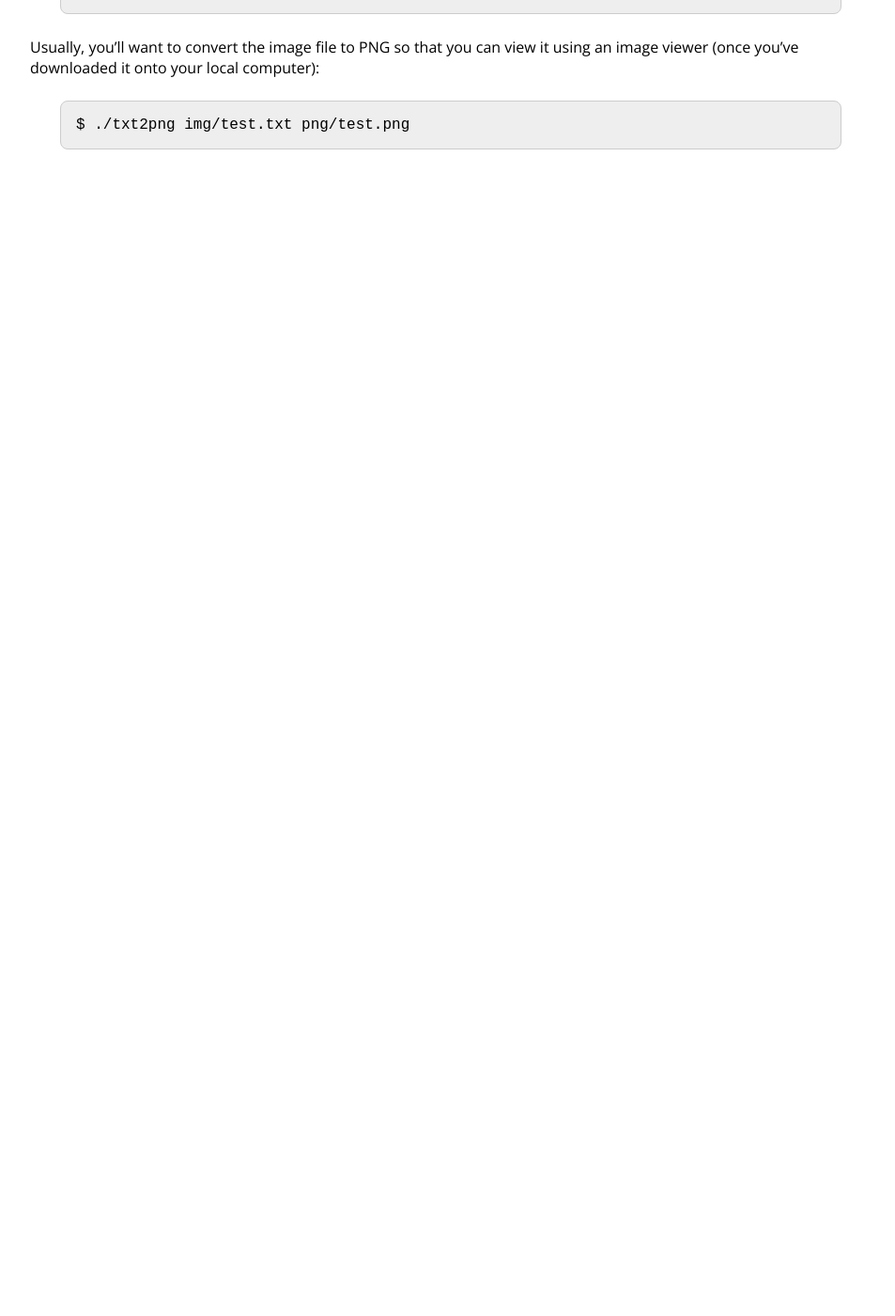
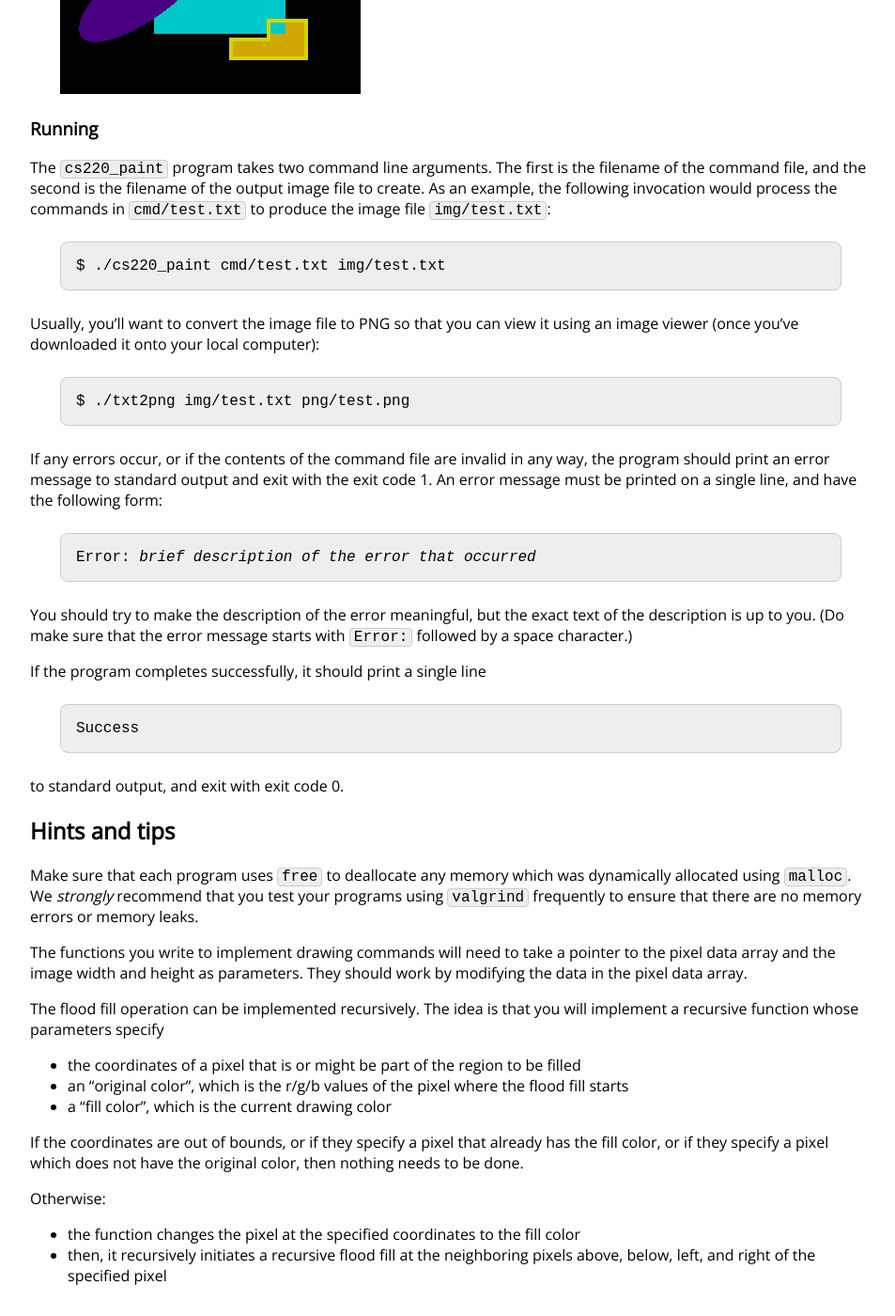
Before and after one commit to jhu-ip/cs220-s22, a Jekyll site: the page built from assign/hw3.md, in a window 1280 px wide and 1400 px high, scrolled down 6607 px. Shown: the whole window at 94% size, without its empty margins (160-1113 px from the left). Built offline with Jekyll 4.4.1, drawn with Linux system fonts in a browser that asks for light colours; some web fonts are replaced; before the commit the page ends 6798 px from its top, so only the background shows below that; some of the changed text lies outside the part shown.

Commit message:
hints and tips, mention bounds/clipping issues

````diff
--- a/assign/hw3.md
+++ b/assign/hw3.md
@@ -55,6 +55,17 @@
 ```
 $ cp -r ~/cs220-s22-public/homework/hw3/* .
 ```
+
+Throughout your work on this assignment, be sure to frequently add, commit
+(supplying meaningful messages) and push your changes to your personal
+git repository.  After you complete your work on the assignment, you'll
+be asked to submit a `gitlog.txt` file, just as in [Homework 0](hw0.html).
+However, we expect your log for this homework to show more
+activity. Recall that your code is always expected to compile without
+errors or warnings. Submissions which don't compile properly may earn
+zero points, so be sure to submit to Gradescope early and often! And
+once you get a good start on the assignment, always have some earlier
+compiling version of your work pushed up to Github.
 
 ### Working with image files
 
@@ -125,10 +136,10 @@
 of the first row of 320 pixels. The next 320 × 3 byte values specify the colors
 of the second row of pixels, and so forth.
 
-In your code, you should use an array of `unsigned char` elements to represent
-the pixel color component values for the entire image.  This array should store
-the r/g/b pixel color values row by row, the same way that the values are stored
-in the image file.
+In your code, you should use a dynamically allocated array of `unsigned char`
+elements to represent the pixel color component values for the entire image.
+This array should store the r/g/b pixel color values row by row, the same way
+that the values are stored in the image file.
 
 ## Image functions
 
@@ -291,6 +302,15 @@
 and right from the start pixel, one pixel at a time, should be changed
 to the current drawing color.
 
+Your implementations of drawing operations should take care that they only
+access and modify pixels that are within the boundaries of the drawing
+surface.  The `r`, `e`, and `f` commands could specify drawing operations
+that are completely or partially out of bounds.  These should be allowed,
+but they should only draw the part of the requested shape that is
+within the bounds of the drawing surface. (In the example command file
+in the next section, notice that the final `e` command specifies a
+green ellipse that is partially out of bounds.)
+
 ### Example command file
 
 Here is an example command file:
@@ -334,3 +355,56 @@
 ```
 $ ./txt2png img/test.txt png/test.png
 ```
+
+If any errors occur, or if the contents of the command file are invalid
+in any way, the program should print an error message to standard output
+and exit with the exit code 1.  An error message must be printed on
+a single line, and have the following form:
+
+<div class="highlighter-rouge"><pre>
+Error: <i>brief description of the error that occurred</i>
+</pre></div>
+
+You should try to make the description of the error meaningful, but the
+exact text of the description is up to you. (Do make sure that the
+error message starts with `Error:` followed by a space character.)
+
+If the program completes successfully, it should print a single
+line
+
+<div class="highlighter-rouge"><pre>
+Success
+</pre></div>
+
+to standard output, and exit with exit code 0.
+
+## Hints and tips
+
+Make sure that each program uses `free` to deallocate any memory which was
+dynamically allocated using `malloc`.  We *strongly* recommend that you test
+your programs using `valgrind` frequently to ensure that there are no memory
+errors or memory leaks.
+
+The functions you write to implement drawing commands will need to take
+a pointer to the pixel data array and the image width and height as
+parameters.  They should work by modifying the data in the pixel data
+array.
+
+The flood fill operation can be implemented recursively. The idea is that
+you will implement a recursive function whose parameters specify
+
+* the coordinates of a pixel that is or might be part of the region to
+  be filled
+* an "original color", which is the r/g/b values of the pixel where the
+  flood fill starts
+* a "fill color", which is the current drawing color
+
+If the coordinates are out of bounds, or if they specify a pixel that already
+has the fill color, or if they specify a pixel which does not have the
+original color, then nothing needs to be done.
+
+Otherwise:
+
+* the function changes the pixel at the specified coordinates to the fill color
+* then, it recursively initiates a recursive flood fill at the neighboring
+  pixels above, below, left, and right of the specified pixel
````
Also changed, not shown: other parts of assign/hw3.md (+2 -1 lines), assign/img/test.png.
